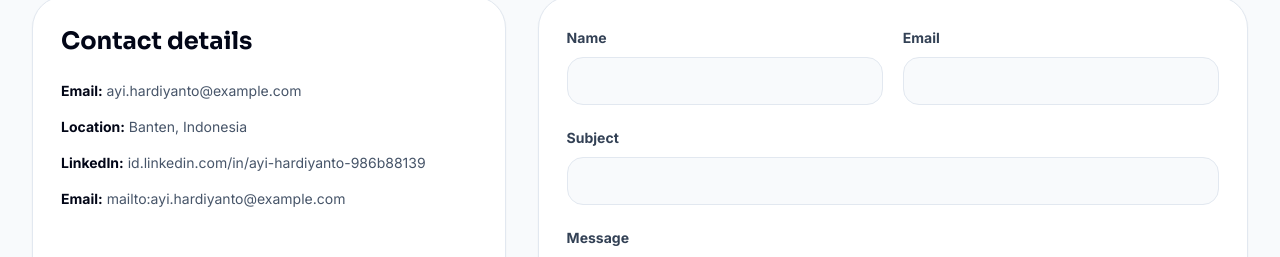
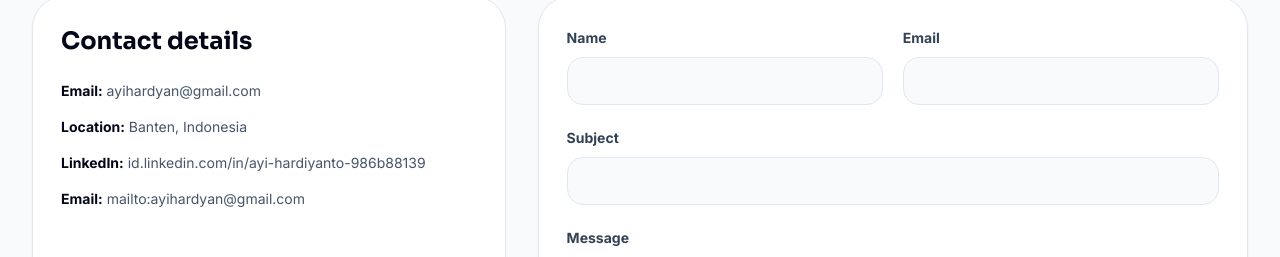
Before and after one commit to hardwhy/my-online-cv, a React (Vite) app: page /contact in a window 1280 px wide. Shown: the part 323-580 px from the top of the page. Built offline with nearby package versions, Linux system fonts and the light colour scheme; no server answers.

Commit message:
fix: correct email

```diff
--- a/src/data/profile.ts
+++ b/src/data/profile.ts
@@ -6,12 +6,12 @@ export const profile: Profile = {
   summary:
     'Software Engineer at DKATALIS with experience building web and mobile applications using Flutter, TypeScript, React, Redux, and Firebase. I focus on modular architecture, responsive interfaces, reliable source control practices, and scalable product delivery.',
   location: 'Banten, Indonesia',
-  email: 'ayi.hardiyanto@example.com',
+  email: 'ayihardyan@gmail.com',
   photo: '/assets/ayi-hardiyanto-profile.png',
   resumeUrl: import.meta.env.VITE_CV_URL,
   socials: [
     { label: 'LinkedIn', href: 'https://id.linkedin.com/in/ayi-hardiyanto-986b88139' },
-    { label: 'Email', href: 'mailto:ayi.hardiyanto@example.com' },
+    { label: 'Email', href: 'mailto:ayihardyan@gmail.com' },
   ],
   stats: [
     { label: 'Years of experience', value: '8+' },
```
